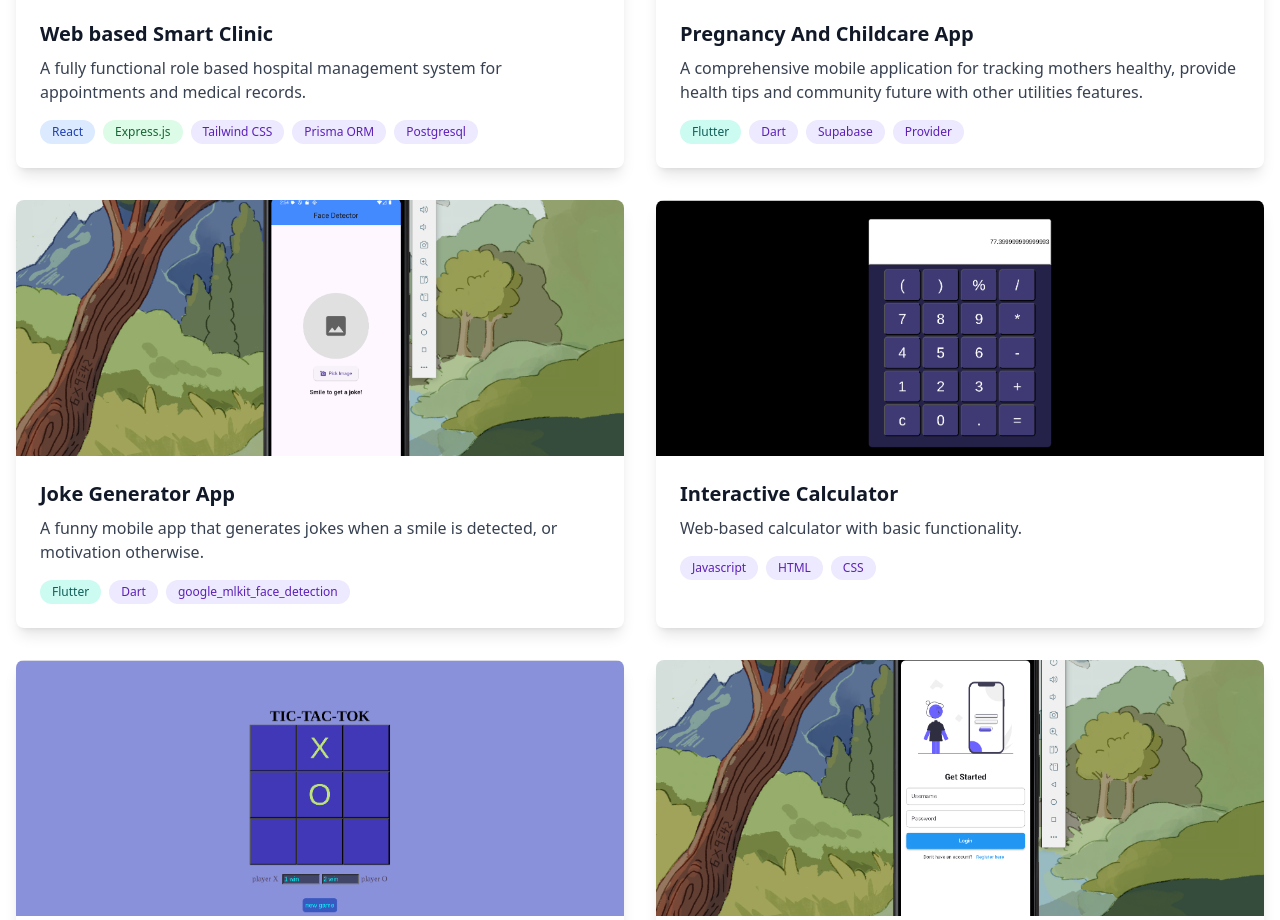
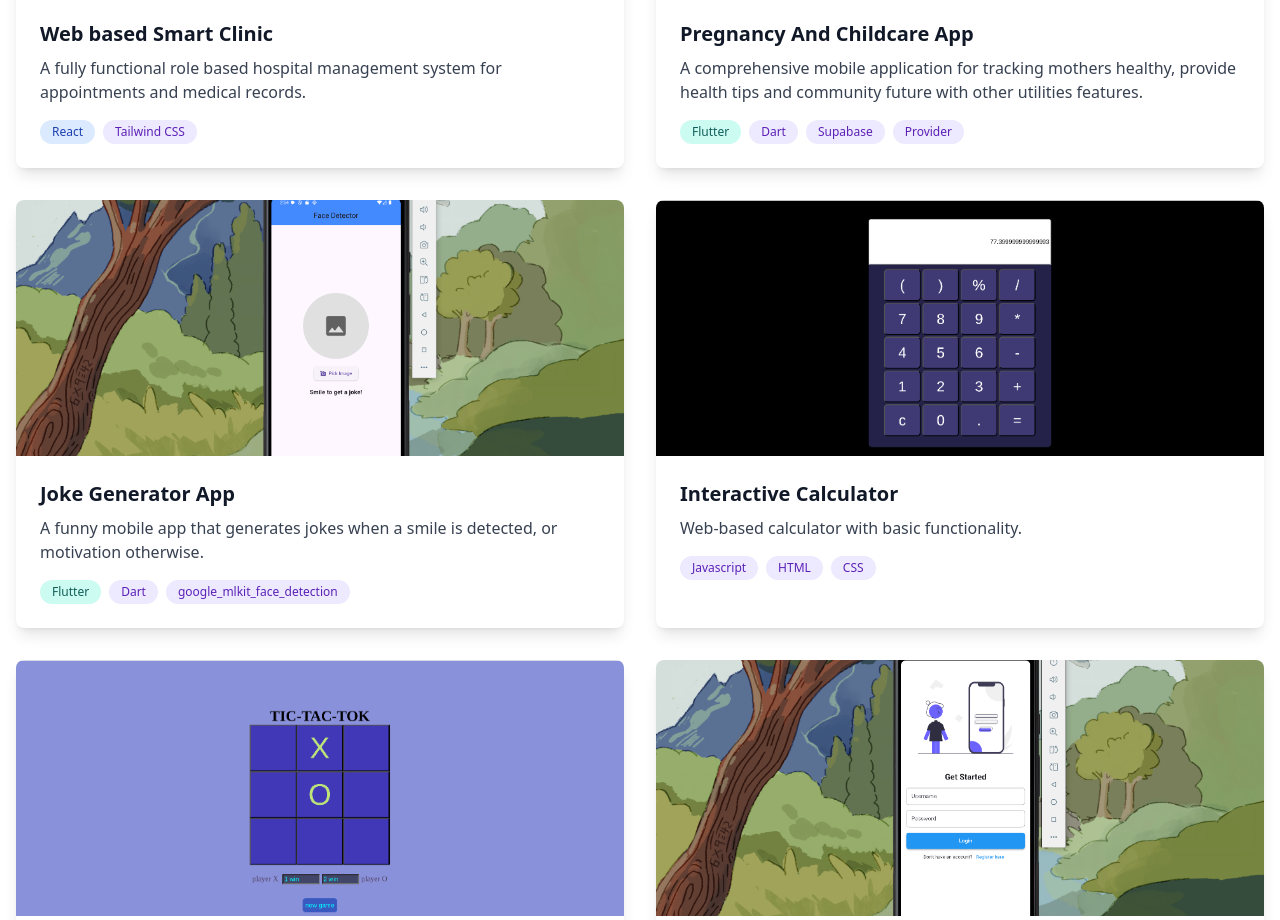
Before and after one commit to Zolayetefe/zelalem-Tefera, a React (Vite) app: page / in a window 1280 px wide. Shown: the part 3200-4120 px from the top of the page. Built offline with nearby package versions, Linux system fonts and the light colour scheme; no server answers.

Commit message:
update project section

```diff
--- a/src/components/Projects.tsx
+++ b/src/components/Projects.tsx
@@ -37,7 +37,7 @@ const Projects: React.FC = () => {
       title: 'Web based Smart Clinic',
       description: 'A fully functional role based hospital management system for appointments and medical records.',
       image: smartClinic,
-      tags: ['React', 'Express.js', 'Tailwind CSS', 'Prisma ORM', 'Postgresql'],
+      tags: ['React', 'Tailwind CSS'],
       githubUrl: 'https://github.com/Zolayetefe/smart-clinic-frontend-',
       liveUrl: '',
       category: 'react',
```
